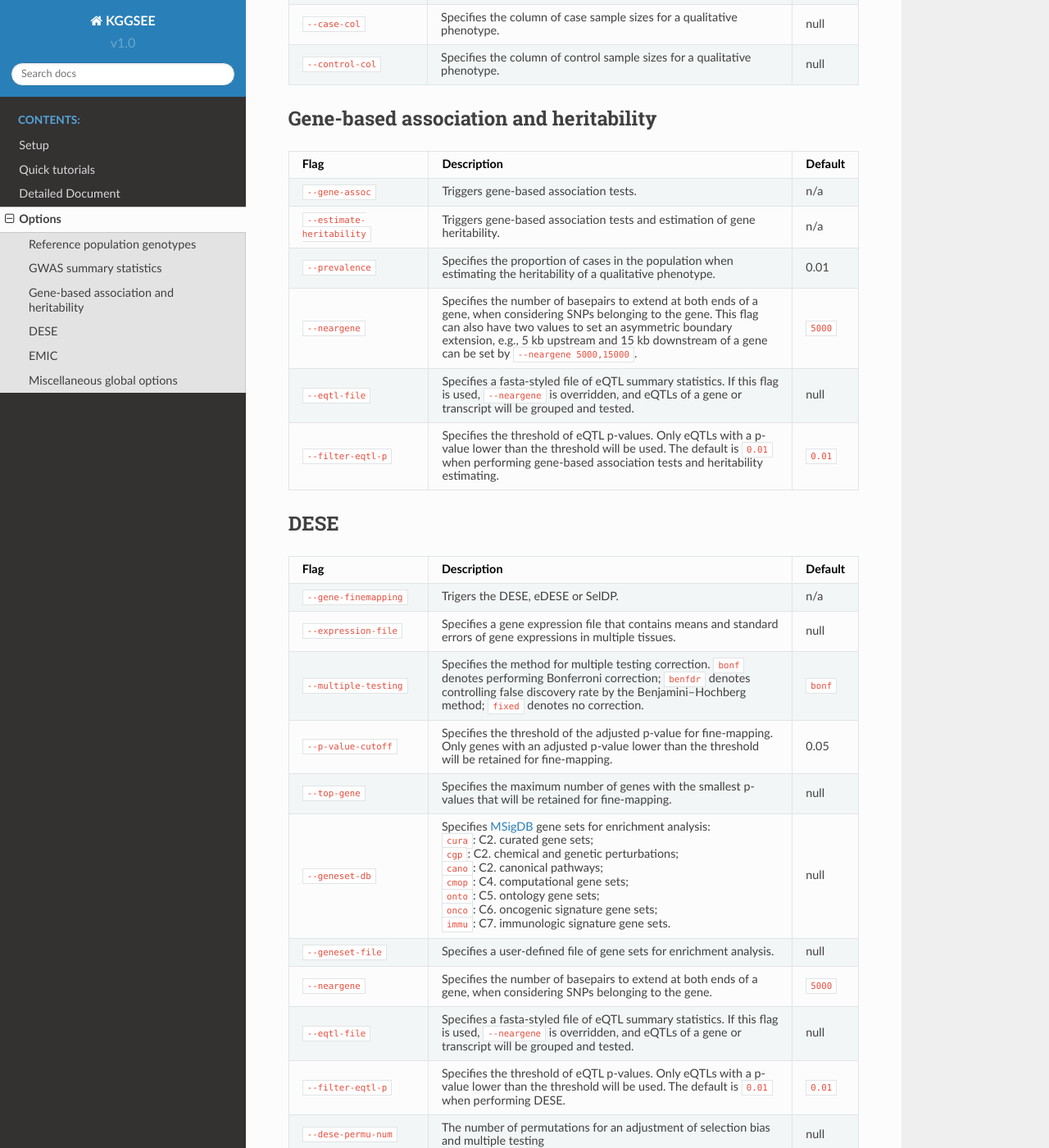
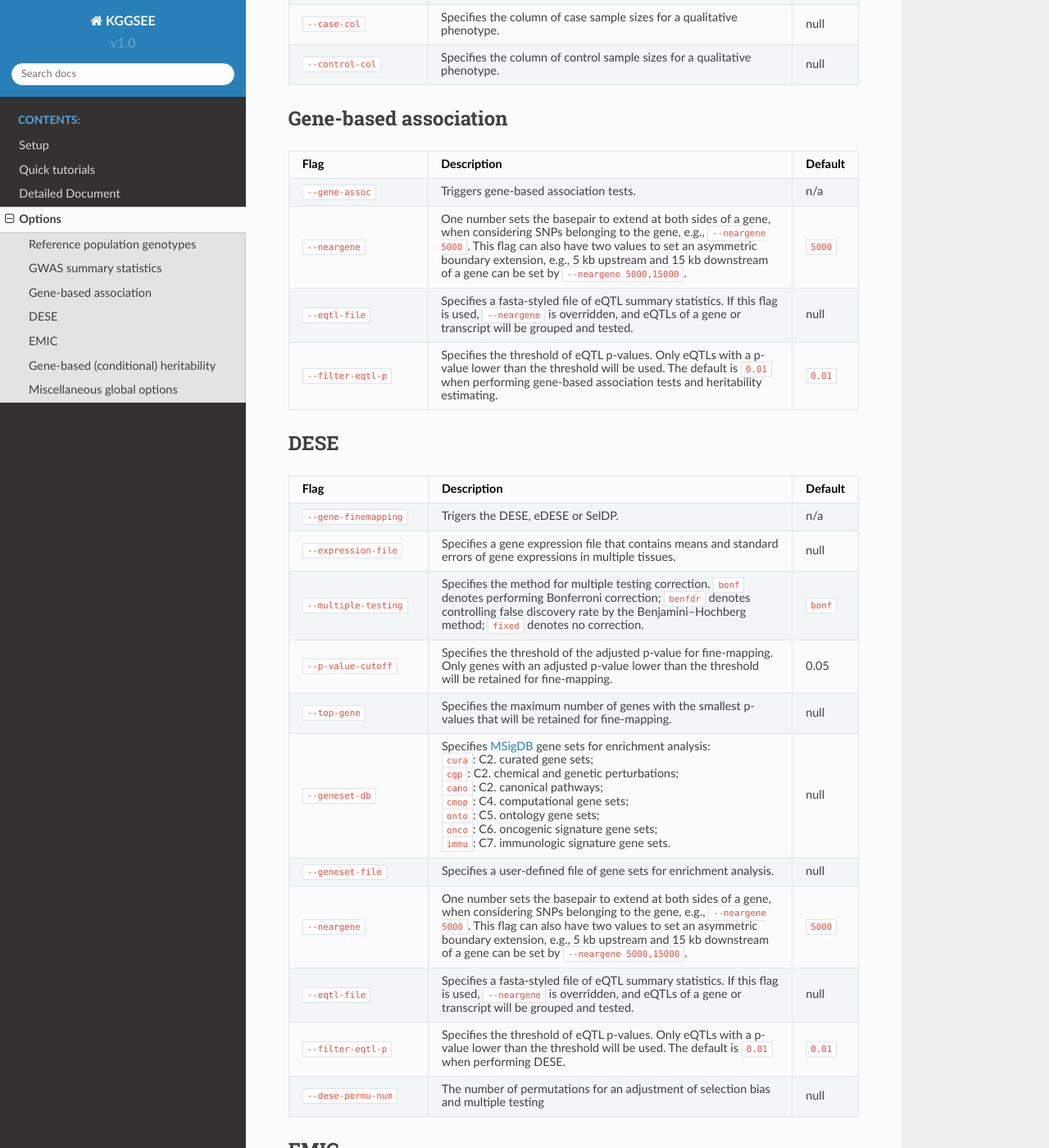
Before and after one commit to pmglab/KGGSEE, a Sphinx documentation site: the page built from doc/source/options.rst, in a window 1280 px wide and 1400 px high, scrolled down 1484 px. Shown: the whole window at 82% size. Built offline with Sphinx 7.4.7 and the Read the Docs theme 2.0.0, drawn with Linux system fonts in a browser that asks for light colours; some of the changed text lies outside the part shown.

Commit message:
Update options.rst

```diff
--- a/doc/source/options.rst
+++ b/doc/source/options.rst
@@ -4,7 +4,7 @@
 Options
 =======
 
-The options for :ref:`Reference population genotypes <option_vcf>`, :ref:`GWAS summary statistics <option_gwas>`, and :ref:`Miscellaneous global options <option_misc>` act on all analyses. For clarity, we have categorized the other parameters by :ref:`Gene-based association and heritability <option_assoc>`, :ref:`DESE <option_dese>` and :ref:`EMIC <option_emic>`, although this has resulted in some duplication of parameters.
+The options for :ref:`Reference population genotypes <option_vcf>`, :ref:`GWAS summary statistics <option_gwas>`, and :ref:`Miscellaneous global options <option_misc>` act on all analyses. For clarity, we have categorized the other parameters by :ref:`Gene-based association <option_assoc>`, :ref:`DESE <option_dese>`, :ref:`EMIC <option_emic>` and :ref:`Gene-based (conditional) heritability <option_h2>`, although this has resulted in some duplication of parameters.
 
 In the "Default" columns of the following tables, "null" denotes that the flag works with an argument but there is no default value; "n/a" denotes that the flag works without an argument.
 
@@ -102,8 +102,8 @@
 
 .. _option_assoc:
 
-Gene-based association and heritability
-=======================================
+Gene-based association
+======================
 
 
 .. list-table::
@@ -118,14 +118,8 @@
     * - ``--gene-assoc``
       - Triggers gene-based association tests.
       - n/a
-    * - ``--estimate-heritability``
-      - Triggers gene-based association tests and estimation of gene heritability.
-      - n/a
-    * - ``--prevalence``
-      - Specifies the proportion of cases in the population when estimating the heritability of a qualitative phenotype.
-      - 0.01
     * - ``--neargene``
-      - Specifies the number of basepairs to extend at both ends of a gene, when considering SNPs belonging to the gene. This flag can also have two values to set an asymmetric boundary extension, e.g., 5 kb upstream and 15 kb downstream of a gene can be set by ``--neargene 5000,15000``.
+      - One number sets the basepair to extend at both sides of a gene, when considering SNPs belonging to the gene, e.g., ``--neargene 5000``. This flag can also have two values to set an asymmetric boundary extension, e.g., 5 kb upstream and 15 kb downstream of a gene can be set by ``--neargene 5000,15000``.
       - ``5000``
     * - ``--eqtl-file``
       - Specifies a fasta-styled file of eQTL summary statistics. If this flag is used, ``--neargene`` is overridden, and eQTLs of a gene or transcript will be grouped and tested.
@@ -186,7 +180,7 @@
       - Specifies a user-defined file of gene sets for enrichment analysis.
       - null
     * - ``--neargene``
-      - Specifies the number of basepairs to extend at both ends of a gene, when considering SNPs belonging to the gene.
+      - One number sets the basepair to extend at both sides of a gene, when considering SNPs belonging to the gene, e.g., ``--neargene 5000``. This flag can also have two values to set an asymmetric boundary extension, e.g., 5 kb upstream and 15 kb downstream of a gene can be set by ``--neargene 5000,15000``.
       - ``5000``
     * - ``--eqtl-file``
       - Specifies a fasta-styled file of eQTL summary statistics. If this flag is used, ``--neargene`` is overridden, and eQTLs of a gene or transcript will be grouped and tested.
@@ -232,6 +226,35 @@
     * - ``--emic-plot-p``
       - Specifies the p-value threshold for plotting a scatter plot. Genes with an EMIC p-value lower than the threshold will be plotted.
       - ``2.5E-3``
+
+
+.. _option_h2:
+
+Gene-based (conditional) heritability
+=====================================
+
+
+.. list-table::
+    :widths: 3 8 1
+    :header-rows: 1
+    :class: tight-table
+
+
+    * - Flag
+      - Description
+      - Default
+    * - ``--estimate-heritability``
+      - Triggers gene-based association tests and estimation of gene heritability. The flags of ``--neargene``, ``--eqtl-file`` and ``--filter-eqtl-p`` have the same meaning as in :ref:`Gene-based association <option_assoc>`.
+      - n/a
+    * - ``--case-col``, ``--control-col`` and ``--nmiss-col``
+      - When ``--case-col`` and ``--control-col`` are specified, KGGSEE will regard the input as summary statistics from case/control samples and automatically adjust for the disease prevalence. On the other hand, if the ``--nmiss-col`` is specified, KGGSEE will regard the input as summary statistics for a continuous trait (like height).
+      - ``--nmiss-col Neff``
+    * - ``--gene-finemapping``
+      - When ``--gene-finemapping`` is specified in addition to ``--estimate-heritability``, KGGSEE also calculates the conditional heritability of genes, and the flags of ``--multiple-testing``, ``--p-value-cutoff``, ``--top-gene`` and ``--expression-file`` have the same meaning as in :ref:`DESE <option_dese>`.
+      - n/a
+    * - ``--prevalence``
+      - Specifies the proportion of cases in the population when estimating the heritability of a qualitative phenotype.
+      - 0.01
 
 
 .. _option_misc:
```
